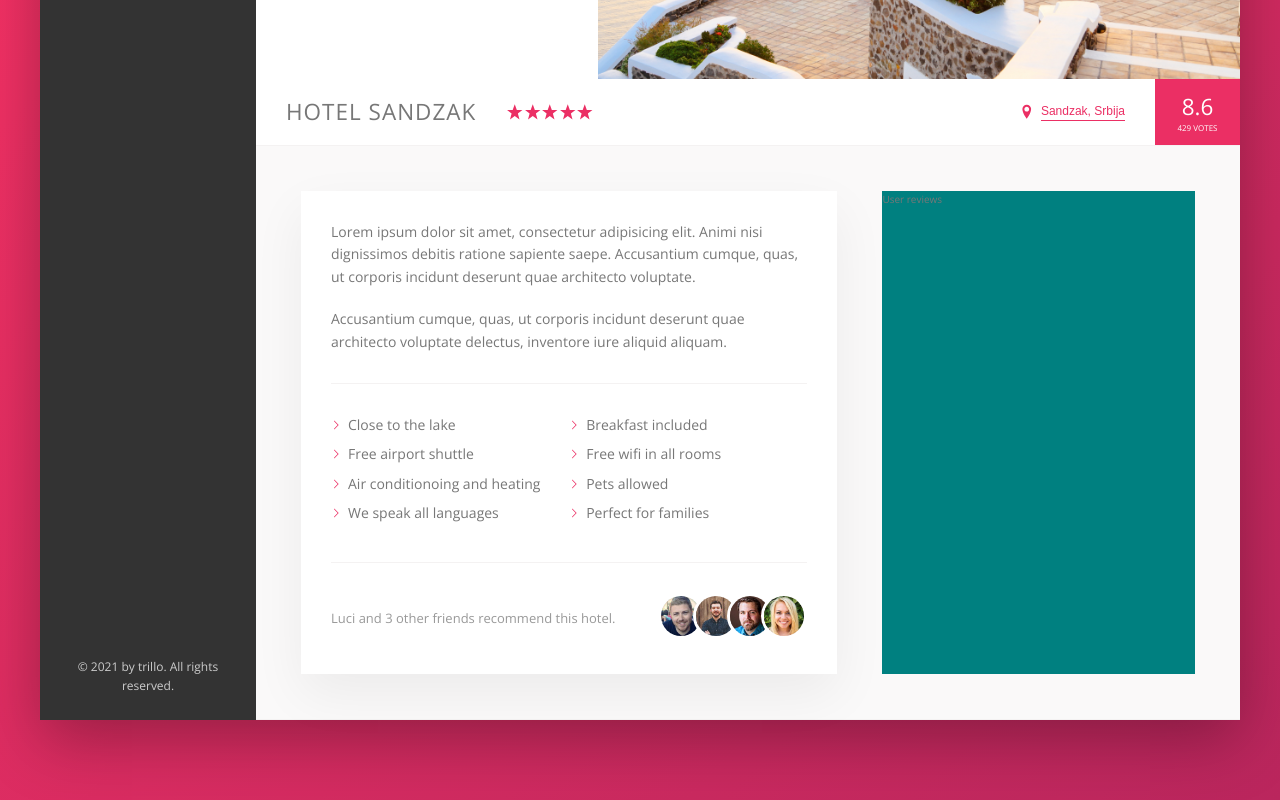
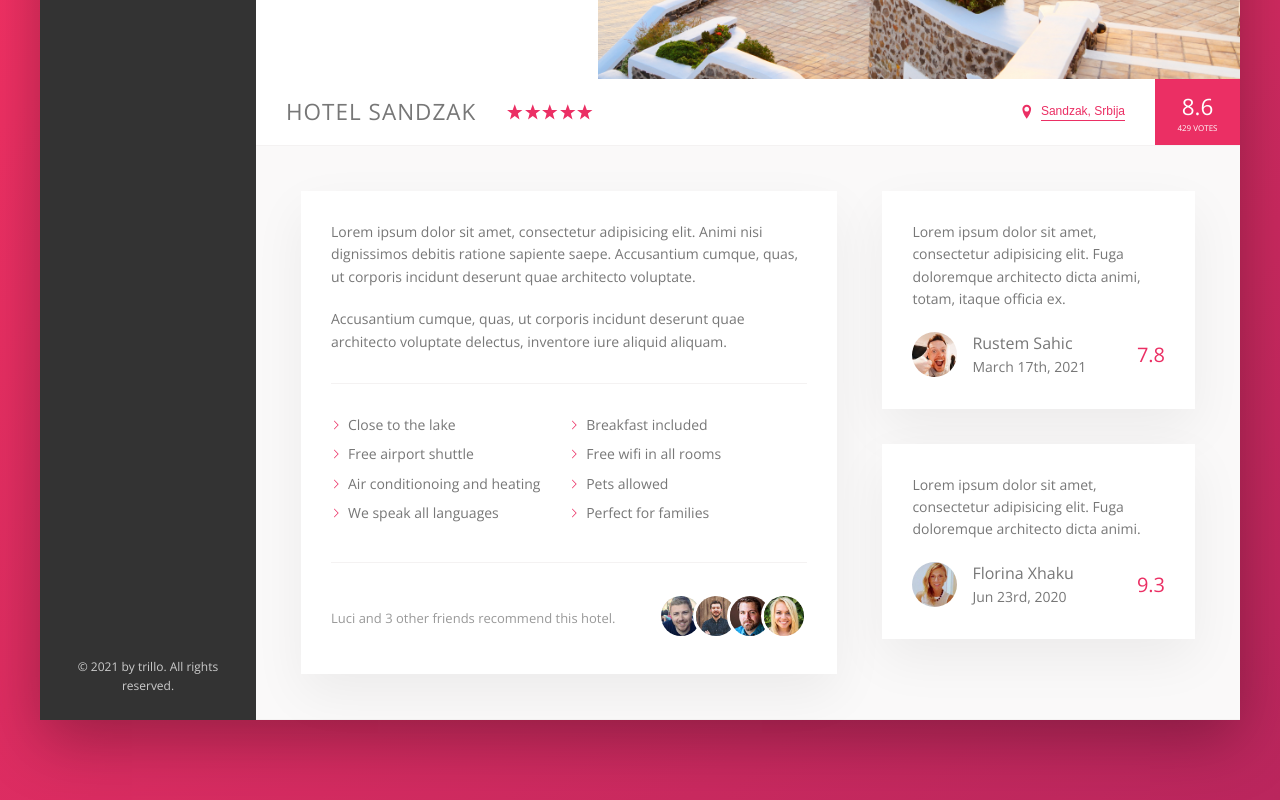
Before and after one commit to KadirZukorlic/Trillo, a website: page index.html in a window 1280 px wide. Shown: the part 456-1256 px from the top of the page. Drawn offline with nearby package versions, Linux system fonts and the light colour scheme.

Commit message:
review users finished

```diff
--- a/index.html
+++ b/index.html
@@ -172,7 +172,32 @@
                             </div>
                         </div>
                         <div class="user-reviews">
-                            User reviews
+                            <figure class="review">
+                                <blockquote class="review__text">
+                                    Lorem ipsum dolor sit amet, consectetur adipisicing elit. Fuga doloremque architecto dicta animi, totam, itaque officia ex.
+                                </blockquote>
+                                <figcaption class="review__user">
+                                    <img src="img/user-1.jpg" alt="User 1" class="review__photo">
+                                    <div class="review__user-box">
+                                        <p class="review__user-name">Rustem Sahic</p>
+                                        <p class="review__user-date">March 17th, 2021</p>
+                                    </div>
+                                    <div class="review__rating">7.8</div>
+                                </figcaption>
+                            </figure>
+
+                            <figure class="review">
+                                <blockquote class="review__text">
+                                    Lorem ipsum dolor sit amet, consectetur adipisicing elit. Fuga doloremque architecto dicta animi.                                </blockquote>
+                                <figcaption class="review__user">
+                                    <img src="img/user-2.jpg" alt="User 1" class="review__photo">
+                                    <div class="review__user-box">
+                                        <p class="review__user-name">Florina Xhaku</p>
+                                        <p class="review__user-date">Jun 23rd, 2020</p>
+                                    </div>
+                                    <div class="review__rating">9.3</div>
+                                </figcaption>
+                            </figure>
                         </div>
                     </div>
                 </main>
--- a/sass/_components.scss
+++ b/sass/_components.scss
@@ -406,3 +406,48 @@
         }
     }
 }
+
+//////////////////////////////////////
+// REVIEWS
+
+.review {
+    background-color: #fff;
+    box-shadow: var(--shadow-light);
+    padding: 3rem;
+    margin-bottom: 3.5rem;
+
+    &__text {
+        margin-bottom: 2rem;
+    }
+
+    &__user {
+        display: flex;
+        align-items: center;
+    }
+
+    &__photo {
+        width: 4.5rem;
+        height: 4.5rem;
+        border-radius: 50%;
+        margin-right: 1.5rem;
+    }
+
+    &__user-box {
+        margin-right: auto;
+    }
+
+    &__user-name {
+        font-size: 1.6rem;
+        margin-right: auto;
+
+    }
+
+    &__user-date {
+        margin-right: auto;
+    }
+
+    &__rating {
+        color: var(--color-primary);
+        font-size: 2rem;
+    }
+}
--- a/sass/_layout.scss
+++ b/sass/_layout.scss
@@ -39,6 +39,7 @@
 }
 
 .detail {
+    font-size: 1.4rem;
     display: flex;
     padding: 4.5rem;
     background-color: var(--color-grey-light-1);
@@ -46,7 +47,6 @@
 }
 
 .description {
-    font-size: 1.4rem;
     background-color: #fff;
     box-shadow: var(--shadow-light);
     padding: 3rem;
@@ -55,6 +55,5 @@
 }
 
 .user-reviews {
-    background-color: teal;
     flex: 1; // ocupy remaining space; (flex-grow)
 }
```
Also changed, not shown: css/style.css.
